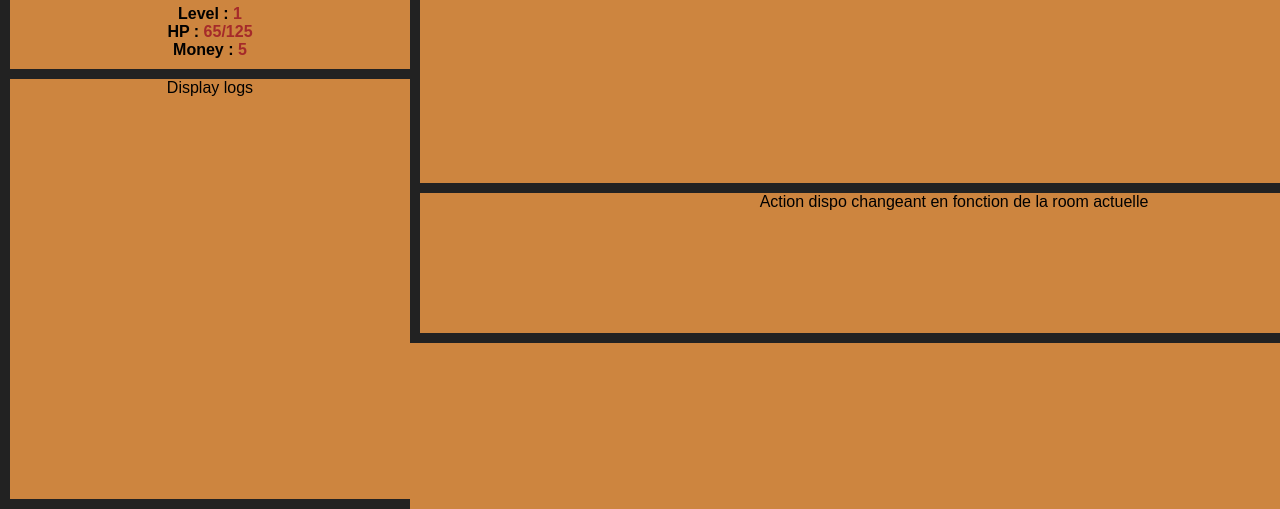
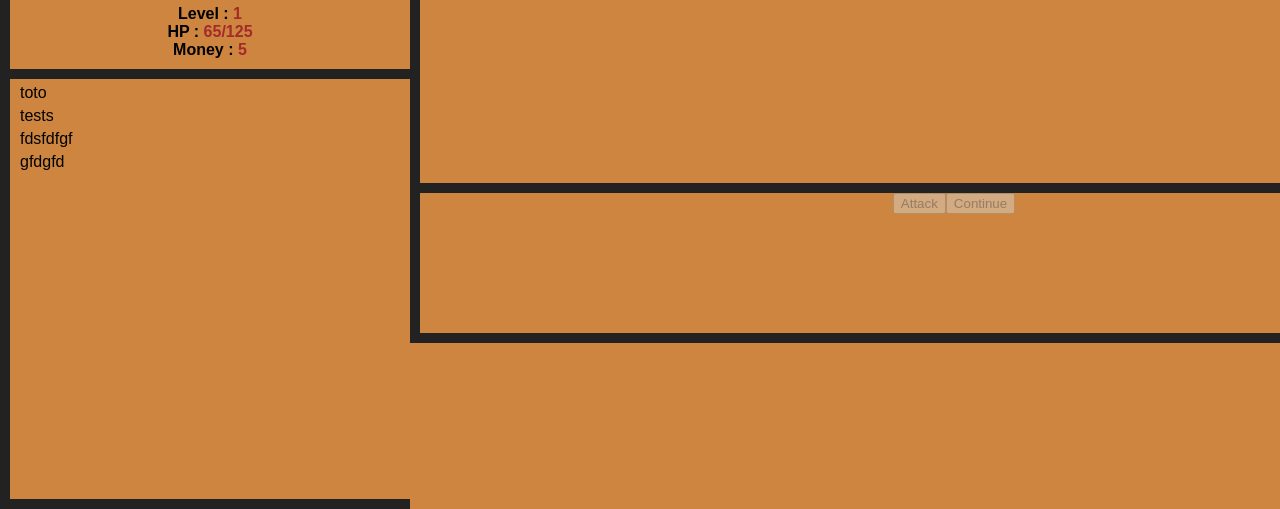
Before and after one commit to Shookette/shoo-game-react, a React app: page / in a window 1280 px wide. Shown: the part 387-896 px from the top of the page. Built offline with nearby package versions, Linux system fonts and the light colour scheme.

Commit message:
Add action and first core

```diff
--- /dev/null
+++ b/src/Entities/action-type.js
@@ -0,0 +1,6 @@
+export const ActionType = {
+  rest: 'Rest',
+  attack: 'Attack',
+  open: 'Open',
+  continue: 'Continue'
+};
--- /dev/null
+++ b/src/Entities/room-type.js
@@ -0,0 +1,5 @@
+export const RoomType = {
+  0: 'Treasure',
+  1: 'Monster',
+  2: 'Nothing'
+};
--- /dev/null
+++ b/src/component/action/action.js
@@ -0,0 +1,15 @@
+import React, { Component } from 'react';
+import './action.css';
+
+class Action extends Component {
+  render() {
+    let disabled = !this.props.canAction ? 'disabled': '';
+    return (
+      <button className="action" onClick={this.props.action} disabled={disabled}>
+        {this.props.type}
+      </button>
+    );
+  }
+}
+
+export default Action;
--- a/src/component/app/App.css
+++ b/src/component/app/App.css
@@ -1,8 +1,3 @@
-html, body {
-  background-color: peru;
-  height: 100%;
-}
-
 .App {
   text-align: center;
   display: flex;
--- a/src/component/app/App.js
+++ b/src/component/app/App.js
@@ -3,9 +3,23 @@ import CharInfo from '../char-info/char-info';
 import GameDisplay from '../game-display/game-display';
 import GameAction from '../game-action/game-action';
 import GameLog from '../game-log/game-log';
+import { RoomType } from '../../Entities/room-type';
 import './App.css';
 
-const char = {
+class App extends Component {
+  constructor(props) {
+    super(props);
+    let mapNumber = Math.floor((Math.random() * 10) + 1);
+    let maps = [];
+    for (let i= 0; i<mapNumber; i++) {
+      let mapType = RoomType[Math.floor((Math.random() * 2))]
+      console.log('prout::mapType::', mapType);
+      maps.push(mapType)
+    }
+
+    let canContinue = (maps[0] === RoomType[2]);
+
+    this.state = {
       class: {
         name: 'poop'
       },
@@ -15,20 +29,135 @@ const char = {
         max:125,
         actual: 65
       },
-  money:5
+      money:5,
+      logs: [
+        'toto',
+        'tests',
+        'fdsfdfgf',
+        'gfdgfd'
+      ],
+      mapLevel: 1,
+      mapRoom: mapNumber,
+      maps: maps,
+      currentRoom: 0,
+      actualRoomType: maps[0],
+      canOpen: true,
+      canAttack: true,
+      canRest: true,
+      canContinue: canContinue
+    };
   }
 
-class App extends Component {
+  /**
+   *
+   */
+  actionAttack = () => {
+    // create an monster entity and rnd damage until this life is destroyyyyl
+    console.log('this.state.logs::', this.state.logs);
+    this.setState((prevState, props) => ({
+      currentRoom: prevState.currentRoom++,
+      actualRoomType: prevState.maps[prevState.currentRoom],
+      canAttack: false,
+      logs: [...prevState.logs, 'Vous avez changé de pièce']
+    }));
+  };
+
+  /**
+   *
+   */
+  actionRest = () => {
+    // random nb hp point gain (min = 1 max = max HP / 2)
+    this.setState((prevState, props) => {
+      let gainHP = Math.floor((Math.random() * (prevState.hp.actual / 2)) + 1);
+      let isMaxHP = (prevState.hp.actual === prevState.hp.max);
+      let newHP = (prevState.hp.actual + gainHP) > prevState.hp.max ? prevState.hp.max : prevState.hp.actual + gainHP;
+      let log = '';
+      if (isMaxHP) {
+        log = 'Vous êtes déjà au maximum de vos points de vie';
+      } else if ((prevState.hp.actual + gainHP) >= prevState.hp.max) {
+        log = `Vous vous êtes soigné de : ${prevState.hp.max - prevState.hp.actual}`;
+      }else {
+        log = `Vous vous êtes soigné de : ${gainHP}`;
+      }
+
+      return {
+        hp: {
+          actual: newHP,
+          max: prevState.hp.max
+        },
+        logs: [...prevState.logs, log],
+        canRest: false
+      }
+    });
+  };
+
+  /**
+   *
+   */
+  actionContinue = () => {
+    console.log('this.state.logs::', this.state.logs);
+    this.setState((prevState, props) => {
+      let actualRoomType = prevState.maps[prevState.currentRoom];
+      let canContinue = (actualRoomType === RoomType[2]);
+      let nextRoom = (prevState.currentRoom + 1) < prevState.maps.length ? prevState.currentRoom + 1: prevState.currentRoom;
+      let toto = {
+        currentRoom: nextRoom,
+        actualRoomType: actualRoomType,
+        logs: [...prevState.logs, `Vous êtes entré dans une pièce contenant ${actualRoomType}`],
+        canOpen: true,
+        canAttack: true,
+        canContinue: canContinue
+      }
+      console.log('prout::toto::', toto);
+      return toto;
+    });
+  };
+
+  /**
+   *
+   */
+  actionOpen = () => {
+    // random nb money gain (min 1 * level max 20 * level)
+    console.log('this.state.logs::', this.state.logs);
+    this.setState((prevState, props) => {
+      let gainMoney = Math.floor((Math.random() * (20 * prevState.level)) + (1 * prevState.level));
+
+      return {
+        money: prevState.money + gainMoney,
+        logs: [...prevState.logs, `Vous avez gagné ${gainMoney} pièce(s)`],
+        canOpen: false
+      }
+    });
+  };
+
+
   render() {
     return (
       <div className="App">
         <div className="left-info">
-          <CharInfo char={char} />
-          <GameLog/>
+          <CharInfo
+            class={this.state.class}
+            name={this.state.name}
+            level={this.state.level}
+            hp={this.state.hp}
+            money={this.state.money}
+          />
+          <GameLog logs={this.state.logs}/>
         </div>
         <div className="right-game">
-          <GameDisplay/>
-          <GameAction/>
+          <GameDisplay
+            level={this.state.mapLevel}
+            nbRoom={this.state.mapRoom}
+            currentRoom={this.state.currentRoom}
+            roomType={this.state.actualRoomType}
+          />
+          <GameAction
+            roomType={this.state.actualRoomType}
+            restAction={this.actionRest}
+            openAction={this.actionOpen}
+            attackAction={this.actionAttack}
+            continueAction={this.actionContinue}
+          />
         </div>
       </div>
     );
--- a/src/component/char-info/char-info.js
+++ b/src/component/char-info/char-info.js
@@ -7,11 +7,11 @@ class CharInfo extends Component {
   render() {
     return (
       <div className="char-info">
-        <CharLogo class={this.props.char.class} name={this.props.char.name} />
+        <CharLogo class={this.props.class} name={this.props.name} />
         <CharStat
-          level={this.props.char.level}
-          hp={this.props.char.hp}
-          money={this.props.char.money}
+          level={this.props.level}
+          hp={this.props.hp}
+          money={this.props.money}
         />
       </div>
     );
--- a/src/component/game-action/game-action.js
+++ b/src/component/game-action/game-action.js
@@ -1,11 +1,36 @@
 import React, { Component } from 'react';
+import { RoomType } from '../../Entities/room-type';
+import Action from '../action/action';
+import { ActionType } from '../../Entities/action-type';
 import './game-action.css';
 
 class GameAction extends Component {
+
+  getActions() {
+    let actions = [];
+    switch (this.props.roomType) {
+      case RoomType[0]:
+        actions.push(<Action type={ActionType.open} action={this.props.openAction} canAction={this.props.canOpen}/>);
+        actions.push(<Action type={ActionType.rest} action={this.props.restAction} canAction={this.props.canRest}/>);
+        actions.push(<Action type={ActionType.continue} action={this.props.continueAction} canAction={this.props.canContinue}/>);
+        break;
+      case RoomType[1]:
+        actions.push(<Action type={ActionType.attack} action={this.props.attackAction} canAction={this.props.canAttack}/>);
+        actions.push(<Action type={ActionType.continue} action={this.props.continueAction} canAction={this.props.canContinue}/>);
+        break;
+      case RoomType[2]:
+        actions.push(<Action type={ActionType.rest} action={this.props.restAction} canAction={this.props.canRest}/>);
+        actions.push(<Action type={ActionType.continue} action={this.props.continueAction} canAction={this.props.canContinue}/>);
+        break;
+    }
+
+    return actions;
+  }
+
   render() {
     return (
       <div className="game-action">
-        Action dispo changeant en fonction de la room actuelle
+        {this.getActions()}
       </div>
     );
   }
--- a/src/component/game-display/game-display.js
+++ b/src/component/game-display/game-display.js
@@ -5,7 +5,7 @@ class GameDisplay extends Component {
   render() {
     return (
       <div className="game-display">
-        Display changeant en fonction de la room (display de la room)
+        {this.props.roomType}
       </div>
     );
   }
--- a/src/component/game-log/game-log.css
+++ b/src/component/game-log/game-log.css
@@ -4,3 +4,8 @@
   border-top: 0;
   border-right: 0;
 }
+
+.game-log > ul {
+  margin: 0;
+  padding-left: 10px;
+}
--- a/src/component/game-log/game-log.js
+++ b/src/component/game-log/game-log.js
@@ -1,11 +1,22 @@
 import React, { Component } from 'react';
+import LogRow from '../log-row/log-row';
 import './game-log.css';
 
 class GameLog extends Component {
   render() {
+    var logsRows = [];
+
+    console.log('this.props.logs::', this.props.logs);
+
+    this.props.logs.forEach((log) => {
+      logsRows.push(<LogRow log={log} />);
+    });
+
     return (
       <div className="game-log">
-        Display logs
+        <ul>
+          {logsRows}
+        </ul>
       </div>
     );
   }
--- /dev/null
+++ b/src/component/log-row/log-row.css
@@ -0,0 +1,5 @@
+.log-row {
+  list-style: none;
+  text-align: left;
+  padding-top: 5px;
+}
--- /dev/null
+++ b/src/component/log-row/log-row.js
@@ -0,0 +1,14 @@
+import React, { Component } from 'react';
+import './log-row.css';
+
+class LogRow extends Component {
+  render() {
+    return (
+      <li className="log-row">
+        {this.props.log}
+      </li>
+    );
+  }
+}
+
+export default LogRow;
--- a/src/index.css
+++ b/src/index.css
@@ -1,3 +1,8 @@
+html, body {
+  background-color: peru;
+  height: 100%;
+}
+
 body {
   margin: 0;
   padding: 0;
```
Also changed, not shown: src/component/action/action.css (added), src/component/game-action/game-action.css (line endings or trailing spaces). Lines whose indentation alone changed are shown as unchanged.
